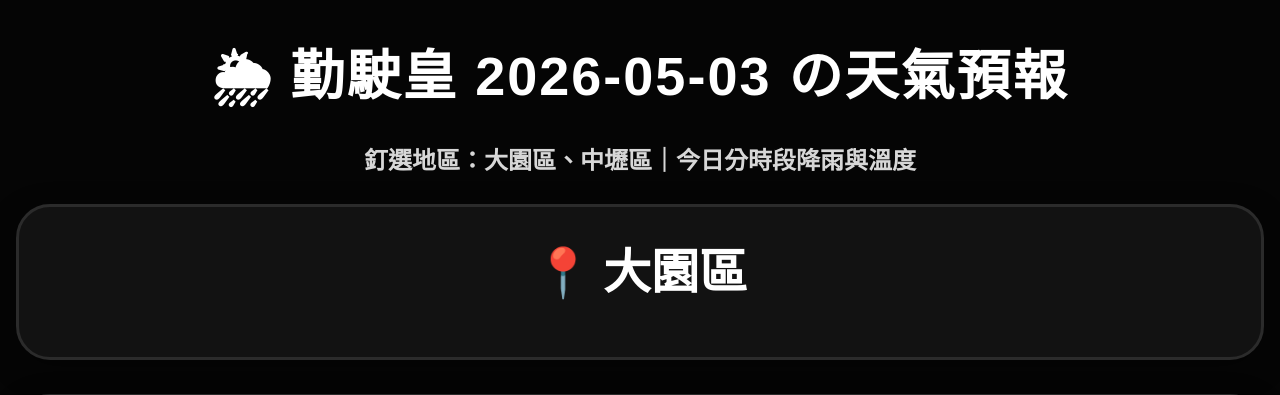
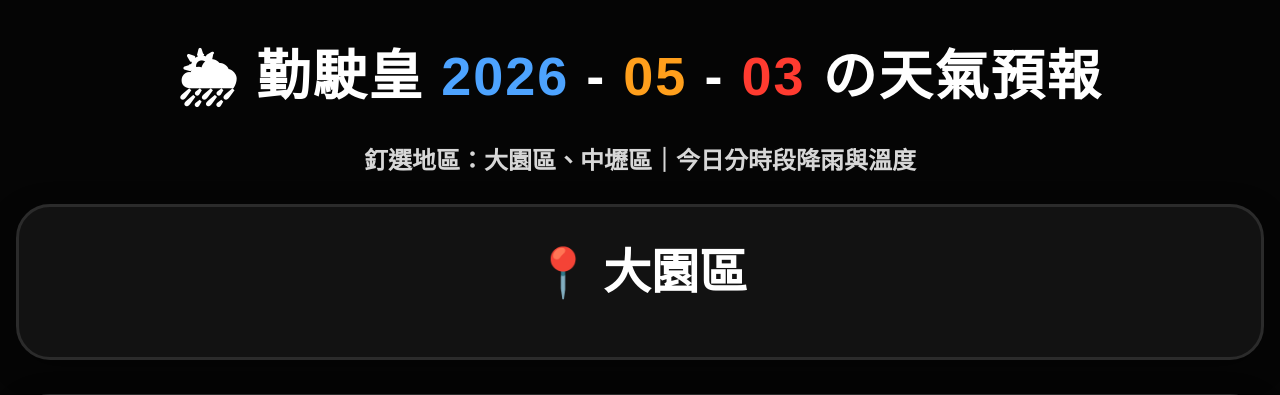
Before and after one commit to gamer0929-cyber/weather-app, a Flask app: page / in a window 1280 px wide. Shown: the top 395 px of the page. Run offline with Flask 3, Linux system fonts and the light colour scheme; data that the repository does not hold is empty.

Commit message:
Update index.html

```diff
--- a/templates/index.html
+++ b/templates/index.html
@@ -31,6 +31,22 @@
             font-weight: 900;
             margin: 8px 0 12px;
             letter-spacing: 2px;
+        }
+
+        .date-year {
+            color: #4da3ff;
+        }
+
+        .date-month {
+            color: #ff9f1c;
+        }
+
+        .date-day {
+            color: #ff3b30;
+        }
+
+        .date-symbol {
+            color: #ffffff;
         }
 
         .subtitle {
@@ -267,7 +283,16 @@
 <body>
 <div class="page">
 
-    <div class="title">🌦 勤駛皇 <span id="today-date"></span> の天氣預報</div>
+    <div class="title">
+        🌦 勤駛皇
+        <span id="year-text" class="date-year"></span>
+        <span class="date-symbol">-</span>
+        <span id="month-text" class="date-month"></span>
+        <span class="date-symbol">-</span>
+        <span id="day-text" class="date-day"></span>
+        の天氣預報
+    </div>
+
     <div class="subtitle">釘選地區：大園區、中壢區｜今日分時段降雨與溫度</div>
 
     <section class="location-block">
@@ -306,7 +331,7 @@
                         {% set icon_class = "time-icon" %}
                     {% endif %}
 
-                    {% if rain_value >= 50 %}
+                    {% if rain_value >= 70 %}
                         {% set rain_border_class = "rain-border-high" %}
                     {% elif rain_value >= 30 %}
                         {% set rain_border_class = "rain-border-mid" %}
@@ -400,7 +425,7 @@
                         {% set icon_class = "time-icon" %}
                     {% endif %}
 
-                    {% if rain_value >= 50 %}
+                    {% if rain_value >= 70 %}
                         {% set rain_border_class = "rain-border-high" %}
                     {% elif rain_value >= 30 %}
                         {% set rain_border_class = "rain-border-mid" %}
@@ -470,7 +495,9 @@
     const month = String(today.getMonth() + 1).padStart(2, "0");
     const day = String(today.getDate()).padStart(2, "0");
 
-    document.getElementById("today-date").textContent = `${year}-${month}-${day}`;
+    document.getElementById("year-text").textContent = year;
+    document.getElementById("month-text").textContent = month;
+    document.getElementById("day-text").textContent = day;
 </script>
 
 </body>
```
